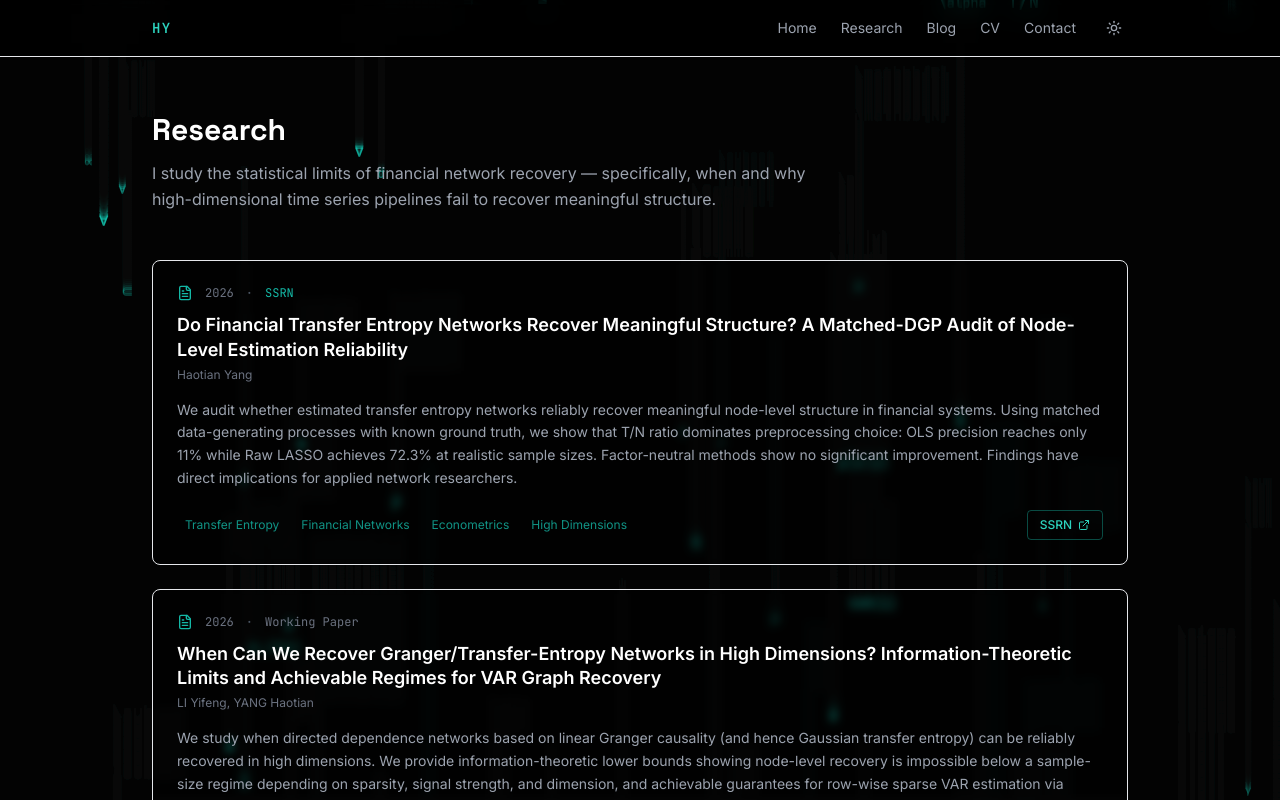
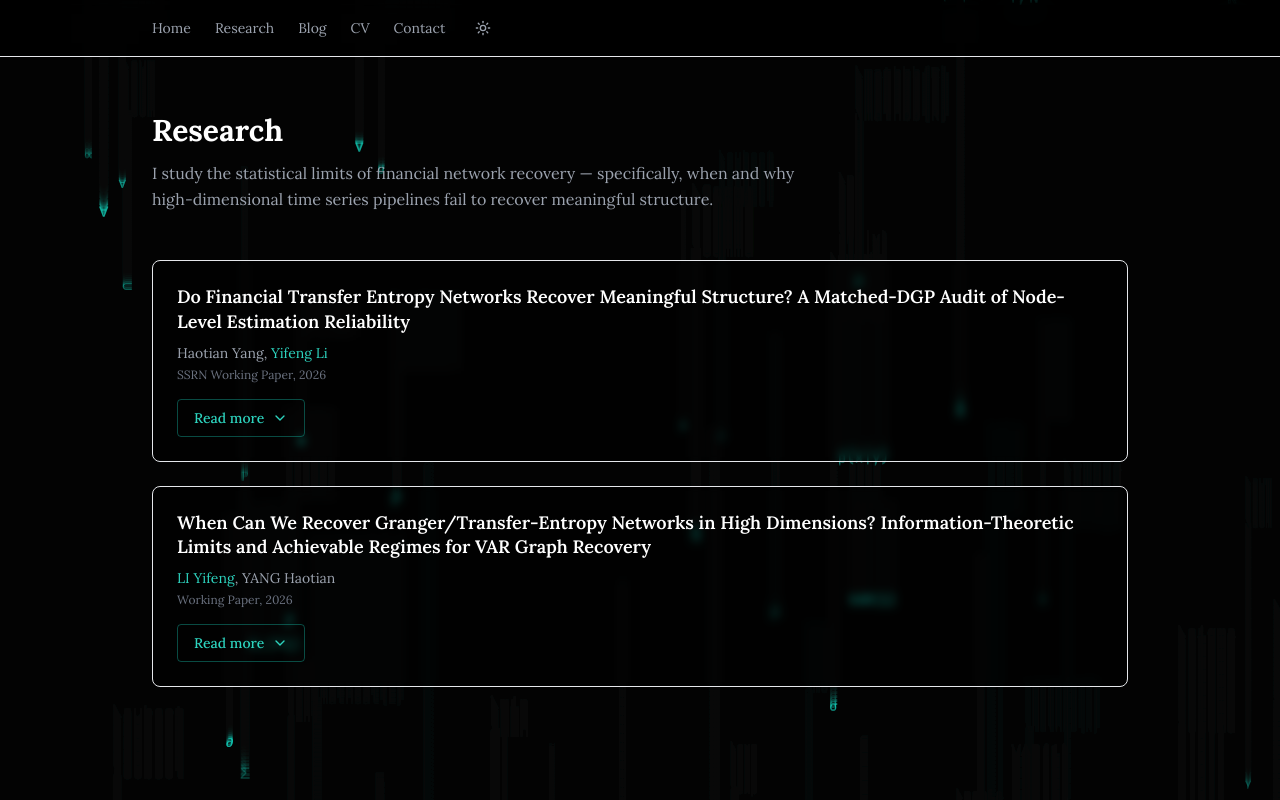
Before and after one commit to soray42/soray42.github.io, a Next.js app: page /research in a window 1280 px wide. Shown: the top 800 px of the page. Built offline with nearby package versions, Linux system fonts and the light colour scheme.

Commit message:
feat: Lora font, expanded research, full about page, contact emails, Sora preferred name

```diff
--- a/app/about/page.tsx
+++ b/app/about/page.tsx
@@ -1,43 +1,84 @@
 import MathRain from '@/components/MathRain';
+import Image from 'next/image';
 
 export default function AboutPage() {
   return (
     <div className="min-h-screen bg-[#0A0A0A]">
       <MathRain />
-      <div className="relative z-10 max-w-3xl mx-auto px-6 pt-28 pb-24">
-        <h1 className="font-display text-3xl font-bold text-white mb-8">About</h1>
+      <div className="relative z-10 max-w-4xl mx-auto px-6 pt-28 pb-24">
+        {/* Name + Photo Section */}
+        <div className="flex flex-col md:flex-row items-start gap-8 mb-12">
+          <div className="flex-1">
+            <h1 className="font-display text-4xl md:text-5xl font-bold text-white mb-2">
+              Haotian Yang
+            </h1>
+            <p className="font-mono text-sm text-gray-500 mb-1">
+              preferred: <span className="text-teal-400">Sora</span>
+            </p>
+          </div>
+          <div className="flex-shrink-0">
+            <Image
+              src="https://media.licdn.com/dms/image/v2/D4E03AQF5Y3mMl2XZBA/profile-displayphoto-shrink_800_800/profile-displayphoto-shrink_800_800/0/1733055428609?e=1748476800&v=beta&t=a3cXJEr1oiE1NkJCXaqiOBNwNFAj6NG35xH-0IkPl9s"
+              alt="Haotian Yang"
+              width={180}
+              height={180}
+              className="rounded-full border-2 border-white/10"
+            />
+          </div>
+        </div>
 
-        <div className="space-y-6 text-gray-400 text-sm leading-relaxed">
+        {/* Bio */}
+        <div className="space-y-4 text-gray-400 leading-relaxed mb-12">
           <p>
-            I&apos;m <span className="text-white font-medium">Haotian Yang</span>, a first-year undergraduate
-            at Bocconi University studying Economics Management and Computer Science (BEMACS).
+            Born in Harbin, China. Currently based in Milan — boring, but Bocconi&apos;s here and so is the work.
           </p>
           <p>
-            My research so far has focused on the statistical limits of financial network recovery —
-            specifically, when high-dimensional time series pipelines can and cannot reliably
-            recover the graph structure we care about. The short answer is that the T/N ratio
-            dominates almost everything else.
+            First-year undergraduate studying Economics Management and Computer Science (BEMACS) at Bocconi University.
+            My research so far has focused on the statistical limits of financial network recovery: when T/N is small,
+            even the best estimators fail, and T/N dominates almost everything else you might try.
           </p>
           <p>
-            I&apos;m interested in econometric methodology, information theory, and the interface between
-            statistics and finance. Currently looking for research opportunities and ways to push
-            the work further.
-          </p>
-          <p>
-            When I&apos;m not in the data: reading, music, and trying to understand why things work
-            the way they do.
+            Broadly interested in complex systems, network science, financial econometrics, and the math that connects them.
+            Open to research internships in any of these areas, and aiming for a PhD in statistics or financial mathematics down the line.
           </p>
         </div>
 
-        <div className="mt-12 pt-8 border-t border-white/8">
-          <p className="text-xs text-gray-600 uppercase tracking-widest mb-4">Education</p>
-          <div className="flex items-start justify-between">
-            <div>
-              <p className="text-white text-sm font-medium">B.Sc. Economics Management and Computer Science</p>
-              <p className="text-teal-500 text-sm">Bocconi University · Milan</p>
-            </div>
-            <span className="font-mono text-xs text-gray-600">2025–</span>
+        {/* Research Interests */}
+        <div className="mb-12">
+          <h2 className="text-white font-semibold text-lg mb-4">Research Interests</h2>
+          <div className="flex flex-wrap gap-2">
+            {[
+              "Financial networks & transfer entropy",
+              "High-dimensional time series",
+              "Information-theoretic limits",
+              "Complex systems & network science",
+              "Quantitative finance / HF"
+            ].map((interest, i) => (
+              <span
+                key={i}
+                className="px-3 py-1.5 text-sm text-teal-400 bg-teal-500/10 border border-teal-500/20 rounded"
+              >
+                {interest}
+              </span>
+            ))}
           </div>
+        </div>
+
+        {/* Collaboration Note */}
+        <div className="mb-12 p-6 border border-white/10 rounded-lg bg-black/30">
+          <p className="text-gray-400 leading-relaxed">
+            <span className="text-white font-medium">Open to collaboration.</span> If you&apos;re working on something
+            at the intersection of networks, statistics, and finance — feel free to reach out.
+          </p>
+        </div>
+
+        {/* Personal Section */}
+        <div className="pt-8 border-t border-white/8">
+          <h3 className="text-white font-medium text-sm mb-3">Outside Research</h3>
+          <p className="text-gray-500 text-sm leading-relaxed">
+            When not doing research: craft beer, poker, hardcore punk and metalcore (current obsession: Fear and Loathing in Las Vegas),
+            J-rock, and Japan — visits often, possibly moving to Tokyo.
+          </p>
         </div>
       </div>
     </div>
--- a/app/contact/page.tsx
+++ b/app/contact/page.tsx
@@ -1,4 +1,4 @@
-import { Github, Linkedin, MapPin } from 'lucide-react';
+import { Github, Linkedin, MapPin, Mail } from 'lucide-react';
 import MathRain from '@/components/MathRain';
 
 export default function ContactPage() {
@@ -38,6 +38,28 @@ export default function ContactPage() {
             </div>
           </a>
 
+          <a
+            href="mailto:sorayoung.42@outlook.com"
+            className="group flex items-center gap-3 p-4 border border-white/8 rounded-lg bg-black/30 hover:border-white/20 hover:bg-black/50 transition-all duration-200"
+          >
+            <Mail className="w-5 h-5 text-gray-500 group-hover:text-teal-400 transition-colors" />
+            <div>
+              <p className="text-white text-sm font-medium">Email (Personal)</p>
+              <p className="text-gray-600 text-xs">sorayoung.42@outlook.com</p>
+            </div>
+          </a>
+
+          <a
+            href="mailto:haotian.yang@studbocconi.it"
+            className="group flex items-center gap-3 p-4 border border-white/8 rounded-lg bg-black/30 hover:border-white/20 hover:bg-black/50 transition-all duration-200"
+          >
+            <Mail className="w-5 h-5 text-gray-500 group-hover:text-teal-400 transition-colors" />
+            <div>
+              <p className="text-white text-sm font-medium">Email (Academic)</p>
+              <p className="text-gray-600 text-xs">haotian.yang@studbocconi.it</p>
+            </div>
+          </a>
+
           <div className="flex items-center gap-3 p-4 border border-white/8 rounded-lg bg-black/30">
             <MapPin className="w-5 h-5 text-gray-500" />
             <div>
--- a/app/layout.tsx
+++ b/app/layout.tsx
@@ -1,5 +1,5 @@
 import type { Metadata } from "next";
-import { Inter, Space_Grotesk, JetBrains_Mono } from "next/font/google";
+import { Inter, Lora, JetBrains_Mono } from "next/font/google";
 import "./globals.css";
 import { ThemeProvider } from "@/components/ThemeProvider";
 import Navbar from "@/components/Navbar";
@@ -11,9 +11,9 @@ const inter = Inter({
   display: 'swap',
 });
 
-const spaceGrotesk = Space_Grotesk({
+const lora = Lora({
   subsets: ["latin"],
-  variable: '--font-space-grotesk',
+  variable: '--font-lora',
   display: 'swap',
 });
 
@@ -36,7 +36,7 @@ export default function RootLayout({
 }>) {
   return (
     <html lang="en" suppressHydrationWarning>
-      <body className={`${inter.variable} ${spaceGrotesk.variable} ${jetbrainsMono.variable} font-sans antialiased`}>
+      <body className={`${inter.variable} ${lora.variable} ${jetbrainsMono.variable} font-sans antialiased`}>
         <ThemeProvider attribute="class" defaultTheme="dark" enableSystem={false}>
           <div className="flex flex-col min-h-screen">
             <Navbar />
--- a/app/page.tsx
+++ b/app/page.tsx
@@ -33,9 +33,12 @@ export default function Home() {
           <p className="font-mono text-xs text-teal-500 tracking-widest mb-6 uppercase">
             Undergraduate Researcher
           </p>
-          <h1 className="font-display text-5xl md:text-6xl font-bold text-white mb-4 leading-tight">
+          <h1 className="font-display text-5xl md:text-6xl font-bold text-white mb-2 leading-tight">
             Haotian Yang
           </h1>
+          <p className="font-mono text-sm text-teal-400 mb-6">
+            (Sora)
+          </p>
           <p className="text-gray-400 text-lg leading-relaxed mb-8 max-w-xl">
             BEMACS student at{' '}
             <span className="text-white">Bocconi University</span>.
--- a/app/research/page.tsx
+++ b/app/research/page.tsx
@@ -1,32 +1,51 @@
-import { FileText, ExternalLink } from 'lucide-react';
+'use client';
+
+import { useState } from 'react';
+import { ChevronDown, ChevronUp, ExternalLink } from 'lucide-react';
 import MathRain from '@/components/MathRain';
 
 const papers = [
   {
     title: "Do Financial Transfer Entropy Networks Recover Meaningful Structure? A Matched-DGP Audit of Node-Level Estimation Reliability",
-    authors: "Haotian Yang",
-    venue: "SSRN",
-    year: 2026,
-    abstract:
-      "We audit whether estimated transfer entropy networks reliably recover meaningful node-level structure in financial systems. Using matched data-generating processes with known ground truth, we show that T/N ratio dominates preprocessing choice: OLS precision reaches only 11% while Raw LASSO achieves 72.3% at realistic sample sizes. Factor-neutral methods show no significant improvement. Findings have direct implications for applied network researchers.",
-    tags: ["Transfer Entropy", "Financial Networks", "Econometrics", "High Dimensions"],
-    links: [{ label: "SSRN", url: "https://papers.ssrn.com/" }],
-    status: "published",
+    authors: [
+      { name: "Haotian Yang", url: null },
+      { name: "Yifeng Li", url: "https://yifen9.li/" }
+    ],
+    venue: "SSRN Working Paper, 2026",
+    abstract: "We conduct a matched data-generating process (DGP) audit to evaluate whether estimated transfer entropy networks reliably recover meaningful node-level structure in financial systems. Using simulated data with known ground truth across a range of T/N ratios, we assess precision, recall, and F1 of node-level metrics under VAR+Gaussian, VAR+GARCH, and VAR+GARCH+Factor DGPs with OLS, Raw LASSO, and Factor-Neutral LASSO estimators. Our central finding is that the T/N ratio dominates preprocessing choice: at realistic T/N ratios (T/N < 5), OLS node-level precision reaches only 11%, Raw LASSO achieves 72.3%, and Factor-Neutral LASSO shows no significant improvement (66.7%). These results have direct implications for applied researchers building financial networks from returns data.",
+    keyFindings: [
+      "T/N ratio is the dominant determinant of network recovery quality",
+      "OLS precision: ~11% at T/N < 5; Raw LASSO: 72.3%",
+      "Factor-neutral preprocessing does not significantly improve node-level precision",
+      "Results hold across VAR+Gaussian, VAR+GARCH, and VAR+GARCH+Factor DGPs"
+    ],
+    ssrnLink: "https://papers.ssrn.com/sol3/papers.cfm?abstract_id=6282818"
   },
   {
     title: "When Can We Recover Granger/Transfer-Entropy Networks in High Dimensions? Information-Theoretic Limits and Achievable Regimes for VAR Graph Recovery",
-    authors: "LI Yifeng, YANG Haotian",
-    venue: "Working Paper",
-    year: 2026,
-    abstract:
-      "We study when directed dependence networks based on linear Granger causality (and hence Gaussian transfer entropy) can be reliably recovered in high dimensions. We provide information-theoretic lower bounds showing node-level recovery is impossible below a sample-size regime depending on sparsity, signal strength, and dimension, and achievable guarantees for row-wise sparse VAR estimation via penalized regression. Our results yield practical sample-size planning rules and clarify why empirically popular network pipelines may fail at realistic T/N ratios.",
-    tags: ["VAR", "Granger Causality", "Information Theory", "Minimax Bounds"],
-    links: [],
-    status: "working",
-  },
+    authors: [
+      { name: "LI Yifeng", url: "https://yifen9.li/" },
+      { name: "YANG Haotian", url: null }
+    ],
+    venue: "Working Paper, 2026",
+    abstract: "We study when directed dependence networks based on linear Granger causality (and hence Gaussian transfer entropy) can be reliably recovered in high dimensions. We derive information-theoretic lower bounds showing that node-level recovery is impossible below a sample-size regime determined by sparsity, signal strength, and dimension. We also provide achievability guarantees for row-wise sparse VAR estimation via penalized regression. Our results yield practical sample-size planning rules and clarify why empirically popular network pipelines fail at realistic T/N ratios.",
+    keyFindings: [
+      "Information-theoretic lower bounds on the minimum T/N for reliable graph recovery",
+      "Achievability guarantees for penalized row-wise sparse VAR estimation",
+      "Explicit dependence on sparsity s, signal strength, and dimension p",
+      "Explains empirically observed failure modes in financial network pipelines"
+    ],
+    ssrnLink: null
+  }
 ];
 
 export default function ResearchPage() {
+  const [expandedPaper, setExpandedPaper] = useState<number | null>(null);
+
+  const togglePaper = (index: number) => {
+    setExpandedPaper(expandedPaper === index ? null : index);
+  };
+
   return (
     <div className="min-h-screen bg-[#0A0A0A]">
       <MathRain />
@@ -46,45 +65,83 @@ export default function ResearchPage() {
               key={idx}
               className="p-6 rounded-lg border border-white/8 bg-black/40 backdrop-blur-sm hover:border-white/16 transition-all duration-200"
             >
-              <div className="flex items-center gap-3 mb-3">
-                <FileText className="w-4 h-4 text-teal-500 flex-shrink-0" />
-                <span className="font-mono text-xs text-gray-500">{paper.year}</span>
-                <span className="font-mono text-xs text-gray-600">·</span>
-                <span className={`font-mono text-xs ${paper.status === 'published' ? 'text-teal-500' : 'text-gray-500'}`}>
-                  {paper.venue}
-                </span>
-              </div>
-
-              <h2 className="text-white font-semibold text-lg leading-snug mb-1">
+              <h2 className="text-white font-semibold text-lg leading-snug mb-2">
                 {paper.title}
               </h2>
-              <p className="text-xs text-gray-500 mb-4">{paper.authors}</p>
 
-              <p className="text-gray-400 text-sm leading-relaxed mb-5">
-                {paper.abstract}
+              <p className="text-sm text-gray-400 mb-1">
+                {paper.authors.map((author, i) => (
+                  <span key={i}>
+                    {author.url ? (
+                      <a
+                        href={author.url}
+                        target="_blank"
+                        rel="noopener noreferrer"
+                        className="text-teal-400 hover:text-teal-300 transition-colors"
+                      >
+                        {author.name}
+                      </a>
+                    ) : (
+                      <span>{author.name}</span>
+                    )}
+                    {i < paper.authors.length - 1 && ", "}
+                  </span>
+                ))}
               </p>
 
-              <div className="flex flex-wrap items-center gap-2">
-                <div className="flex flex-wrap gap-1.5 flex-1">
-                  {paper.tags.map((tag, i) => (
-                    <span key={i} className="px-2 py-0.5 text-xs text-teal-500/80 bg-teal-500/8 rounded">
-                      {tag}
-                    </span>
-                  ))}
+              <p className="text-xs text-gray-500 mb-4">{paper.venue}</p>
+
+              <button
+                onClick={() => togglePaper(idx)}
+                className="inline-flex items-center gap-2 px-4 py-2 text-sm font-medium text-teal-400 border border-teal-500/40 rounded hover:bg-teal-500/10 transition-colors"
+              >
+                {expandedPaper === idx ? (
+                  <>
+                    Collapse <ChevronUp className="w-4 h-4" />
+                  </>
+                ) : (
+                  <>
+                    Read more <ChevronDown className="w-4 h-4" />
+                  </>
+                )}
+              </button>
+
+              {expandedPaper === idx && (
+                <div className="mt-6 pt-6 border-t border-white/8 space-y-4">
+                  <div>
+                    <h3 className="text-white font-medium text-sm mb-2">Abstract</h3>
+                    <p className="text-gray-400 text-sm leading-relaxed">
+                      {paper.abstract}
+                    </p>
+                  </div>
+
+                  <div>
+                    <h3 className="text-white font-medium text-sm mb-2">Key Findings</h3>
+                    <ul className="space-y-1.5">
+                      {paper.keyFindings.map((finding, i) => (
+                        <li key={i} className="text-gray-400 text-sm leading-relaxed flex gap-2">
+                          <span className="text-teal-500 mt-1">•</span>
+                          <span>{finding}</span>
+                        </li>
+                      ))}
+                    </ul>
+                  </div>
+
+                  {paper.ssrnLink && (
+                    <div className="pt-2">
+                      <a
+                        href={paper.ssrnLink}
+                        target="_blank"
+                        rel="noopener noreferrer"
+                        className="inline-flex items-center gap-2 px-4 py-2 text-sm font-medium bg-teal-500 text-black rounded hover:bg-teal-400 transition-colors"
+                      >
+                        View on SSRN
+                        <ExternalLink className="w-4 h-4" />
+                      </a>
+                    </div>
+                  )}
                 </div>
-                {paper.links.map((link, i) => (
-                  <a
-                    key={i}
-                    href={link.url}
-                    target="_blank"
-                    rel="noopener noreferrer"
-                    className="inline-flex items-center gap-1.5 px-3 py-1.5 text-xs font-medium border border-teal-500/40 text-teal-400 rounded hover:bg-teal-500/10 transition-colors"
-                  >
-                    {link.label}
-                    <ExternalLink className="w-3 h-3" />
-                  </a>
-                ))}
-              </div>
+              )}
             </div>
           ))}
         </div>
--- a/components/Navbar.tsx
+++ b/components/Navbar.tsx
@@ -24,13 +24,6 @@ export default function Navbar() {
     <nav className="fixed top-0 w-full z-50 bg-black/70 backdrop-blur-md border-b border-white/8">
       <div className="max-w-5xl mx-auto px-6">
         <div className="flex items-center justify-between h-14">
-          <Link
-            href="/"
-            className="font-mono text-sm font-semibold text-teal-400 hover:text-teal-300 transition-colors tracking-widest"
-          >
-            HY
-          </Link>
-
           <div className="hidden md:flex items-center gap-6">
             {navLinks.map((link) => (
               <Link
--- a/tailwind.config.ts
+++ b/tailwind.config.ts
@@ -16,8 +16,9 @@ const config: Config = {
         },
       },
       fontFamily: {
-        sans: ['var(--font-inter)'],
-        display: ['var(--font-space-grotesk)'],
+        sans: ['var(--font-lora)'],
+        display: ['var(--font-lora)'],
+        ui: ['var(--font-inter)'],
         mono: ['var(--font-jetbrains-mono)'],
       },
       backgroundColor: {
```
